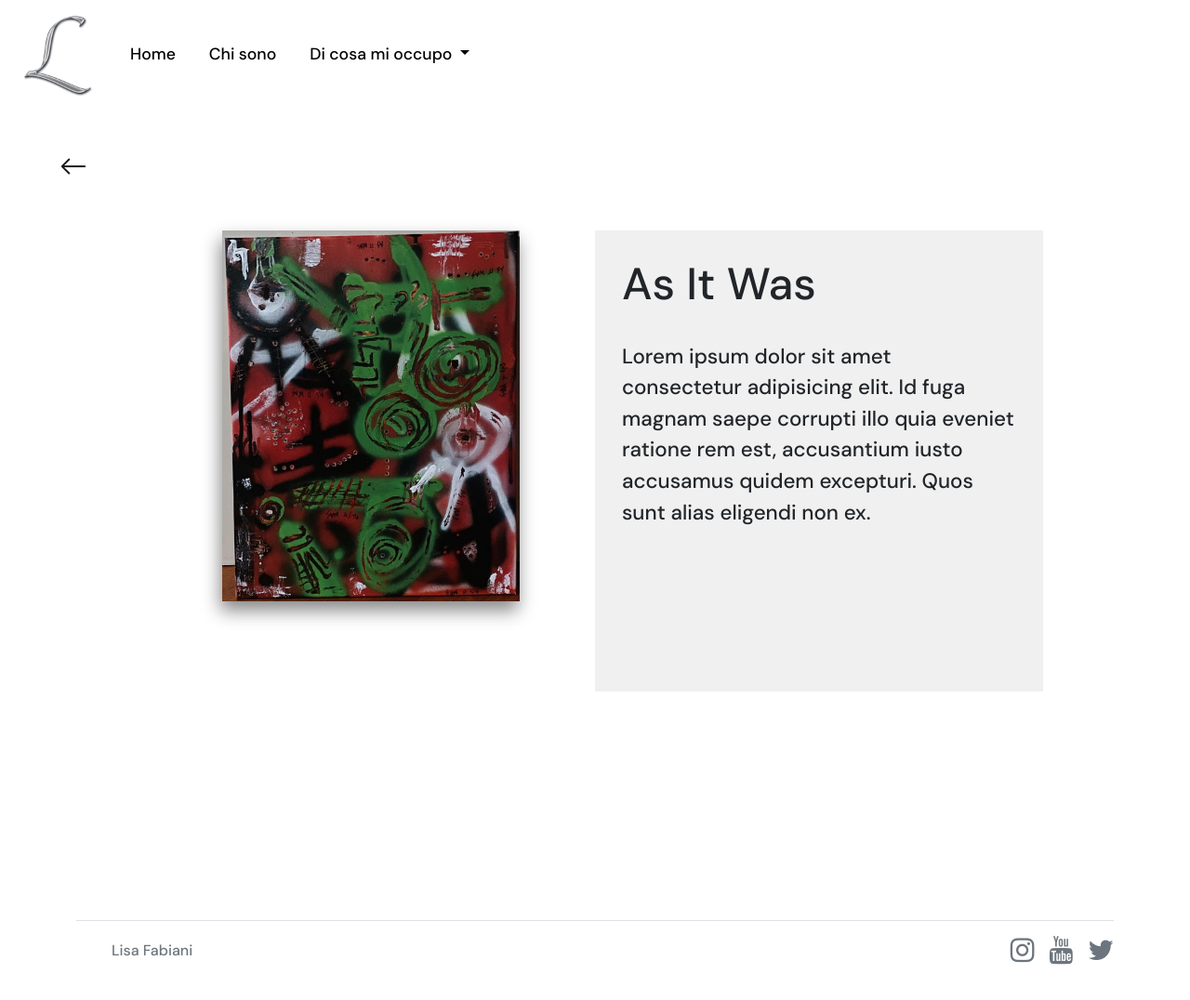
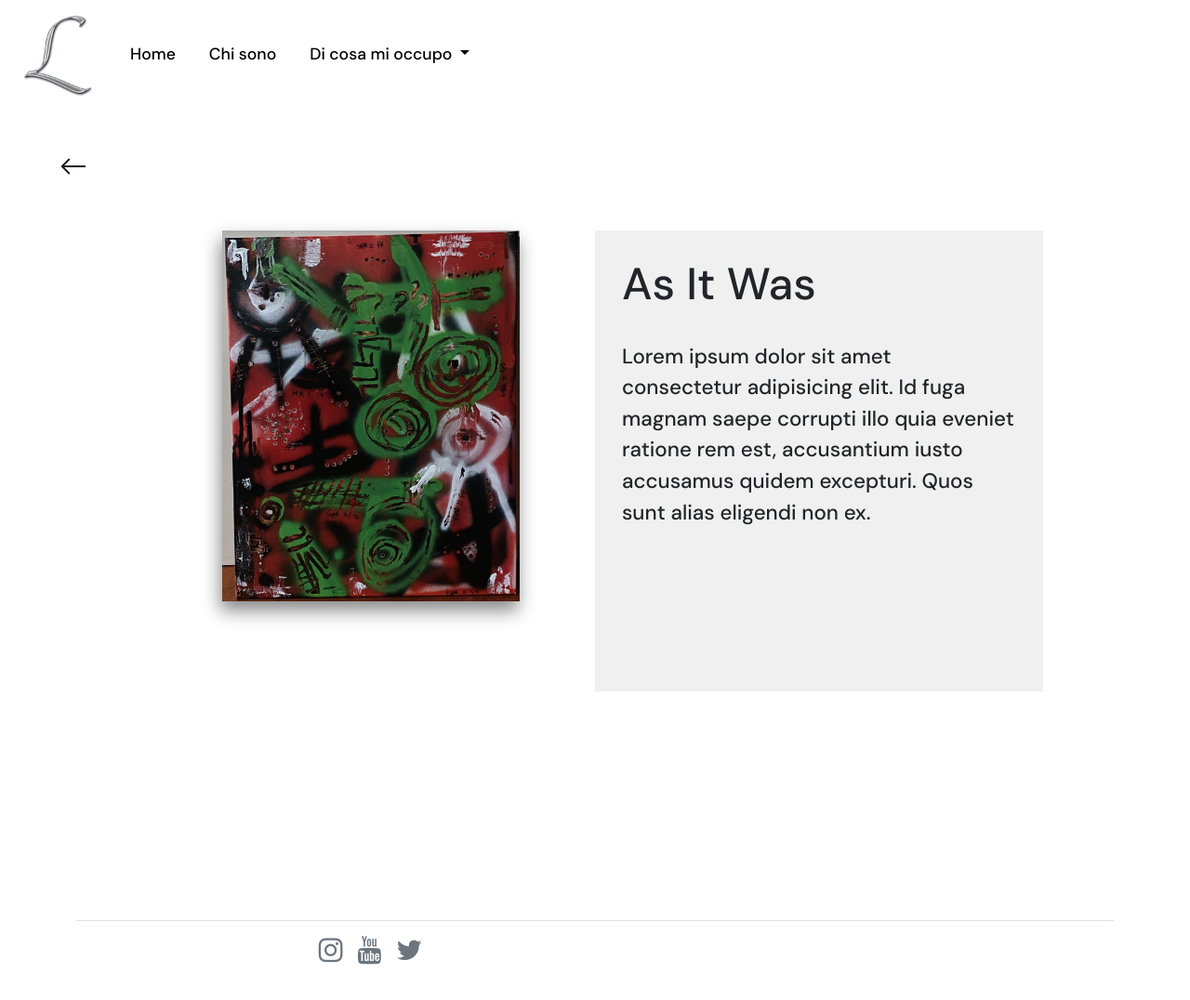
Before and after one commit to Jupiterino/Lisa-Fabiani, a plain HTML site: page Pages/opere/op3.html in a window 1280 px wide. Shown: the whole page at 93% size. Drawn offline with nearby package versions, Linux system fonts and the light colour scheme.

Commit message:
scritta sotto buggata

```diff
--- a/Pages/opere/op3.html
+++ b/Pages/opere/op3.html
@@ -146,12 +146,7 @@
   </div>-->
   <div class="container">
     <footer class="d-flex flex-wrap justify-content-between align-items-center py-3 my-4 border-top">
-      <div class="col-md-4 d-flex align-items-center">
-        <a href="/" class="mb-3 me-2 mb-md-0 text-muted text-decoration-none lh-1">
-          <svg class="bi" width="30" height="24"><use xlink:href="#bootstrap"></use></svg>
-        </a>
-        <span class="mb-3 mb-md-0 text-muted">Lisa Fabiani</span>
-      </div>
+
       <ul class="nav col-md-4 justify-content-end list-unstyled d-flex">
         <li class="ms-3"><a class="text-muted" href="https://www.instagram.com/lisafabiani_/"><i class="fa fa-instagram"style="font-size:30px"></i></a></li>
         <li class="ms-3"><a class="text-muted" href="https://www.youtube.com/@LisaFabiani"><i class="fa fa-youtube"style="font-size:30px"></i></a></li>
```
Also changed, not shown: Pages/opere/op1.html (+1 -3 lines), Pages/opere/op2.html (+1 -3 lines), Pages/opere/op4.html (+1 -3 lines), Pages/opere/op5.html (+1 -3 lines), Pages/opere/op6.html (+1 -3 lines).
